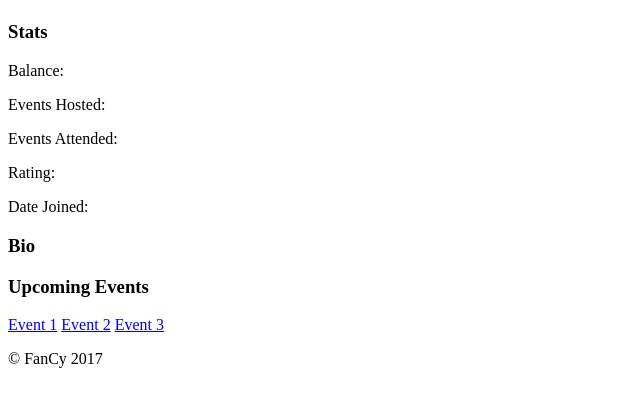
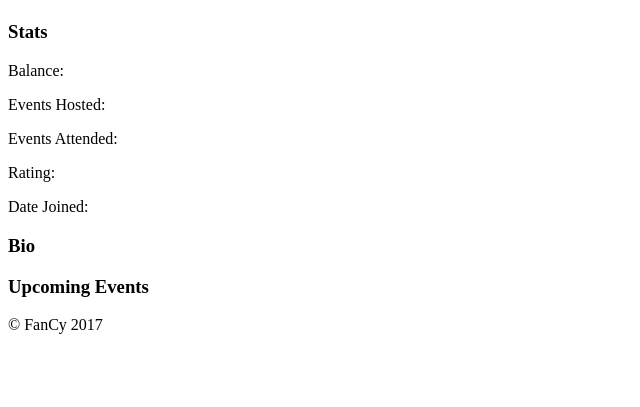
Before and after one commit to bishabosha/Launchpad2017, a Yii app: template advanced/frontend/views/profile/index.php in a window 1280 px wide. Shown: the top 407 px of the page, without its empty margins (0-640 px from the left). Run offline with PHP 8.4 and a stand-in for Yii, Linux system fonts and the light colour scheme; the template is opened without the code that fills it, so the values that code supplies are empty; some libraries are stand-ins or nearby versions.

Commit message:
conflict

```diff
--- a/advanced/frontend/controllers/ProfileController.php
+++ b/advanced/frontend/controllers/ProfileController.php
@@ -1,11 +1,8 @@
 <?php
 namespace frontend\controllers;
 
-<<<<<<< Updated upstream
 use common\models\User;
-=======
 use frontend\models\CreateAddressForm;
->>>>>>> Stashed changes
 use Yii;
 use yii\base\InvalidParamException;
 use yii\web\BadRequestHttpException;
--- a/advanced/frontend/views/profile/index.php
+++ b/advanced/frontend/views/profile/index.php
@@ -36,9 +36,10 @@ use common\models\User;
     </div>
 
     <div class="list-group">
-            <a href="#" class="list-group-item">Event 1</a>
-            <a href="#" class="list-group-item">Event 2</a>
-            <a href="#" class="list-group-item">Event 3</a>
+
+<!--            <a href="#" class="list-group-item">Event 1</a>-->
+<!--            <a href="#" class="list-group-item">Event 2</a>-->
+<!--            <a href="#" class="list-group-item">Event 3</a>-->
     </div>
 
 </body>
```
